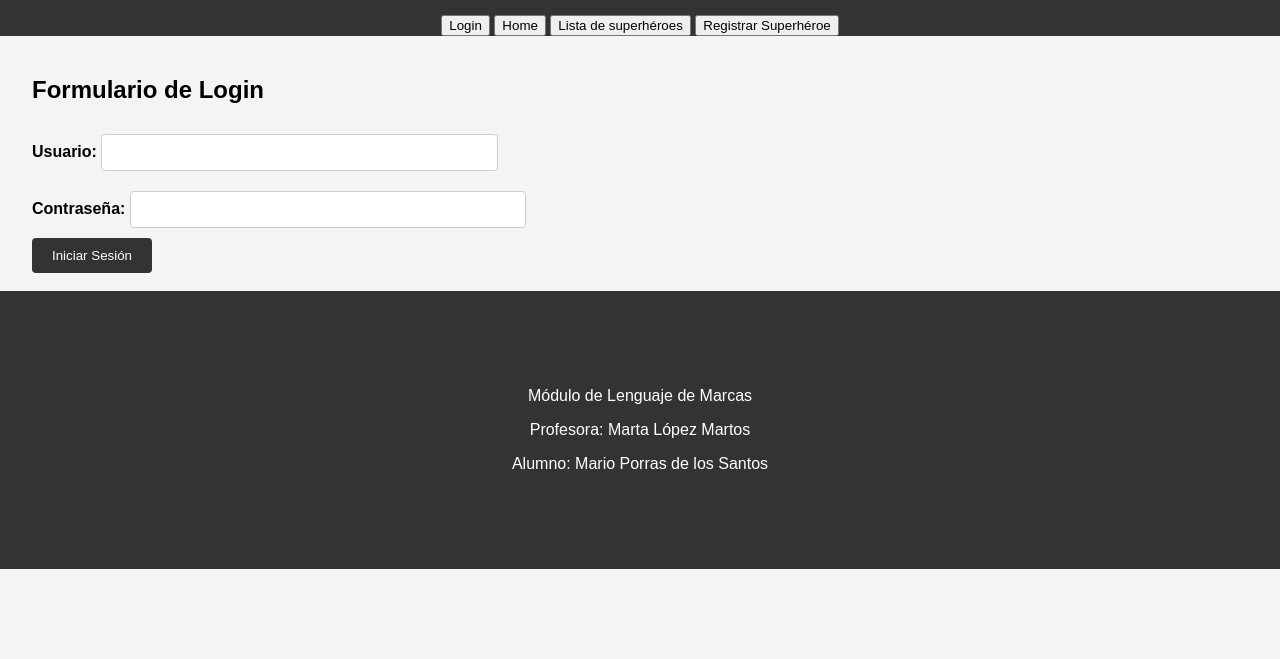
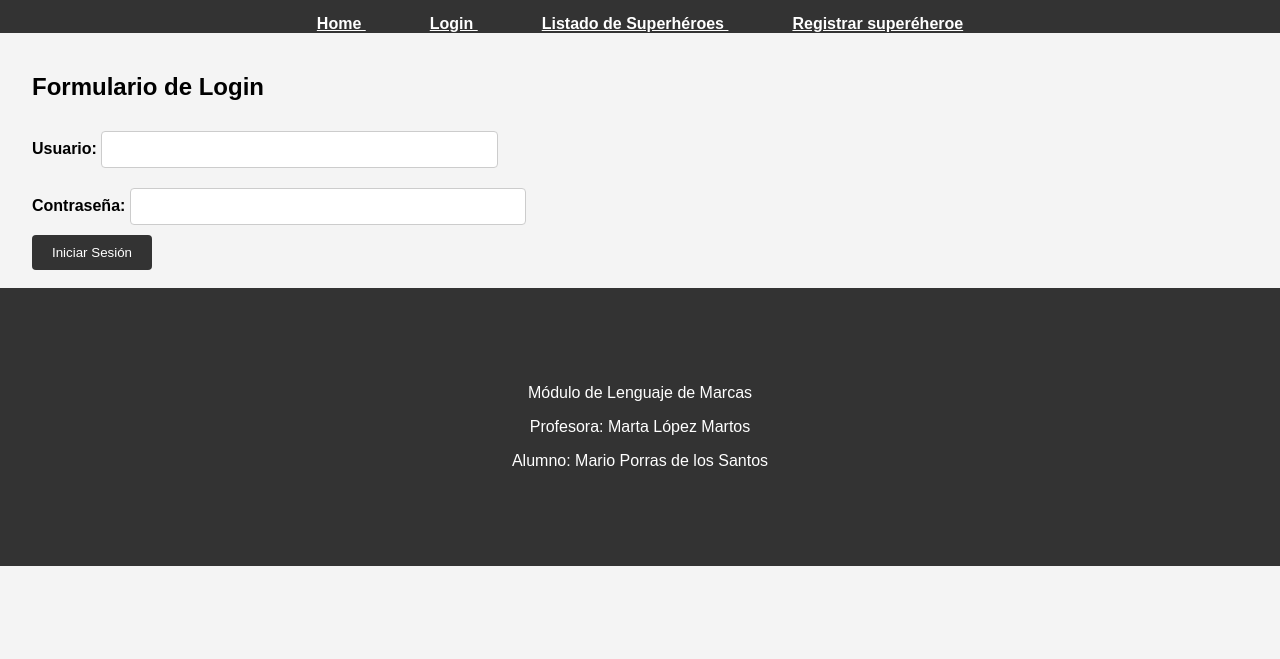
Before and after one commit to mariopdls/pagina1, a plain HTML site: page login.html in a window 1280 px wide. Shown: the part 141-800 px from the top of the page. Drawn offline with Linux system fonts and the light colour scheme.

Commit message:
Add files via upload

```diff
--- a/login.html
+++ b/login.html
@@ -13,11 +13,14 @@
                 <h2> Iniciar Sesión </h2>
             </header>
             <div class="botones">
-                <button class="but"> Login </button>
-                <button class="but"> Home </button>
-                <button class="but"> Lista de superhéroes </button>
-                <button class="but">Registrar Superhéroe </button>
+                <strong>
+                <a href="index.html"class="but">Home </a>
+                <a href="login.html"class="but">Login </a>
+                <a href="heroes.html"class="but">Listado de Superhéroes </a>
+                <a href="registro.html"class="but">Registrar superéheroe </a>
+                </strong>
             </div>
+        </div>
         </div>
         <div class="Formulario">
             <h2>Formulario de Login</h2>
--- a/styles.css
+++ b/styles.css
@@ -116,6 +116,11 @@ h2 {
 
 }
 
+.but{
+    margin: 2em;
+    color: White;
+}
+
 .h2sub{
     margin-left: 3em;
 }
```
Also changed, not shown: heroes.html (+3 -1 lines).
